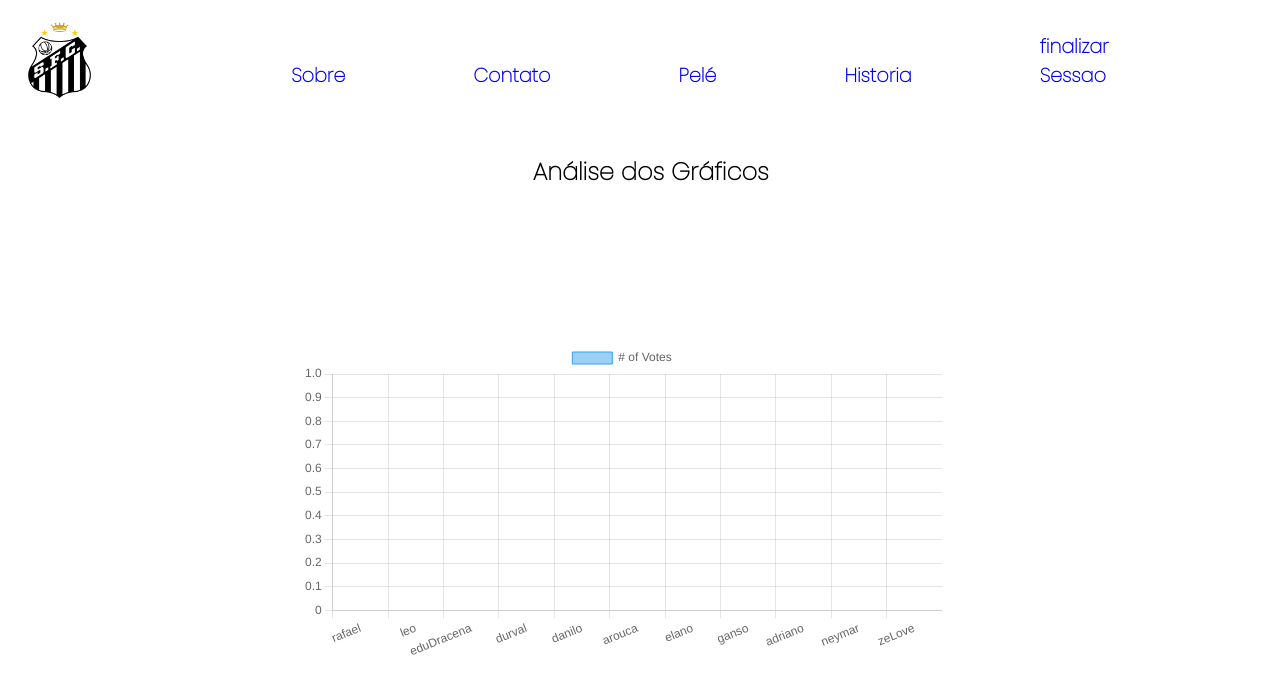
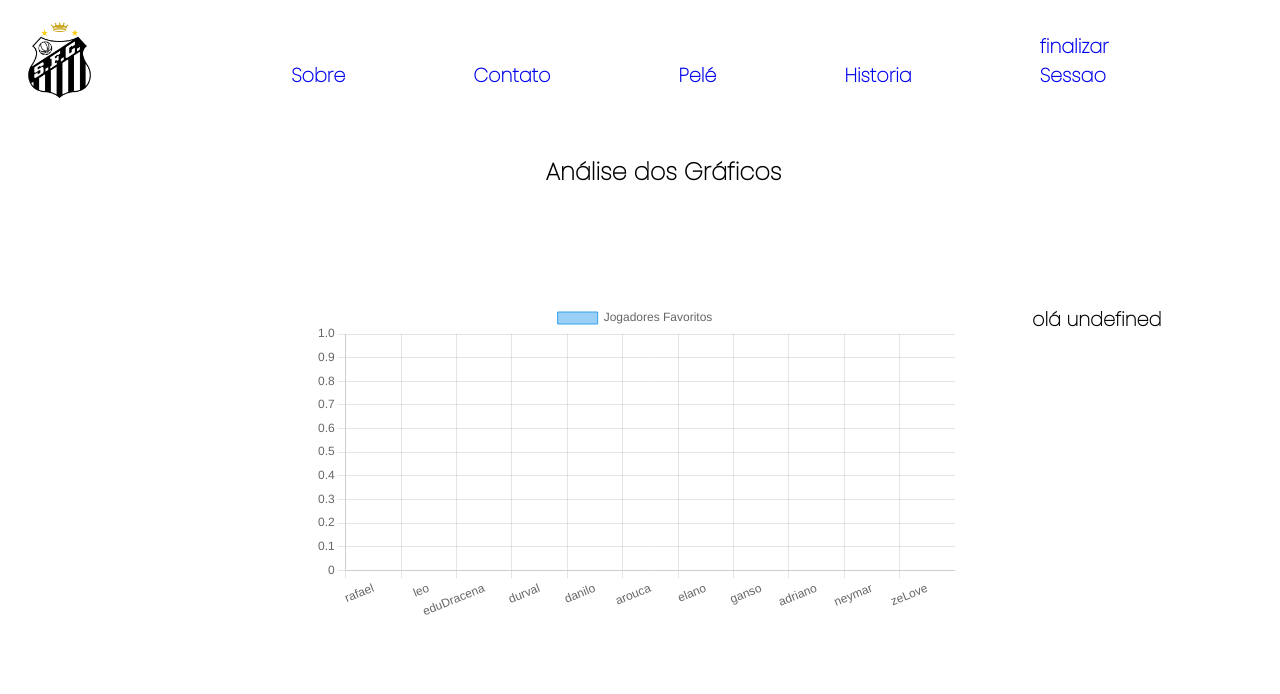
Before and after one commit to NathanCavalcante2004/projeto-individual, a website: page public/dashboard.html in a window 1280 px wide. Drawn offline with nearby package versions, Linux system fonts and the light colour scheme; no server answers.

Commit message:
99% pronto

```diff
--- a/public/css/dash.css
+++ b/public/css/dash.css
@@ -2,6 +2,11 @@
 html{
     font-family: 'Poppins', sans-serif;
     font-weight: 900;
+}
+#nome{
+    font-size:1.5vw;
+    margin-left: 80vw;
+    margin-top:-3vw;
 }
 .container_lista{
     width:80%;
@@ -35,7 +40,7 @@ a{
 
 .content{
     width: 99vw;
-    height:70vh;
+    height:60vh;
     display: flex;
    justify-content: center;
    align-items: center;
@@ -52,11 +57,9 @@ width: 30vw;
     width:6vw;
     margin-top:1vw;
     margin-left:1vw;
-
-
 }
 #sla{
     font-size:1.5vw;
-    margin-top:-35vw;
+    margin-top:-30vw;
     margin-left:5vw;
 }
--- a/public/css/titulo.css
+++ b/public/css/titulo.css
@@ -21,6 +21,7 @@ h1{
 }
 .container_funcional{
     width:100%;
+    height: 80%;
     margin-top:-8vw;
     display:flex;
     flex-direction: column;
@@ -53,7 +54,7 @@ button{
 }
 .container_santos{
     width:6vw;
-    margin-top:1vw;
+    margin-top:-2vw;
 
 
 }
@@ -63,17 +64,17 @@ button{
  justify-content: center;
  width: 100%;
  justify-content: space-between;
- margin-top:-3vw;
-
+ margin-top:2vw;
+ height: 1vh;
 
 }
 #mostrar{
-    margin-top:-6vw;
+    margin-top:-15vw;
 
 }
 .jogadorP{
     color:white;
-    margin-top:6vw;
+    margin-top:15vw;
     margin-left:3vw;
     font-size: 1.8vw;
 
@@ -91,16 +92,16 @@ button{
 
 }
 li{
-    margin-left: 5.3vw;
+    margin-left: 5.6vw;
     margin-top:-2vw;
 }
 #paragrafo{
     font-size:1.5vw;
-    margin-top:3vw;
+    margin-top:-3vw;
     margin-left:4vw;
-
     width:50vw;
 }
+
 
      .user{
         margin-top: 50px;
@@ -125,5 +126,11 @@ margin-top:-0.5vw
 margin-top:2vw;
 margin-left:0.9vw;
 
-
 }
+#nome{
+    color:white;
+    margin-left:46.5vw;
+    font-size:1.5vw;
+    font-weight: 900;
+    font-weight: bold;
+}
--- a/public/dashboard.html
+++ b/public/dashboard.html
@@ -11,10 +11,9 @@
 
 
 
+  <b><div class="div_lista"></b>
   <img  class="container_santos" src="image/Santos_Logo.png">
   <div class="container_pai">
-
-    <div class="div_lista">
 
     <ul class="container_lista">
       <li><a href="sobre.html">Sobre</a></li>
@@ -50,13 +49,14 @@
     <div class="fundoPreto">
 
       <div id="sla"></div>
+      <div id="nome"></div>
     </div>
   </body>
 
 </html>
 
 <script>
-
+  nome.innerHTML= `olá `  +  sessionStorage.NOME_USUARIO;
   function cadastros(){
 fetch("/usuarios/cadastros")
 .then(function(resposta){
@@ -136,7 +136,7 @@ fetch("/usuarios/cadastros")
     data: {
       labels: ['rafael', 'leo', 'eduDracena', 'durval', 'danilo', 'arouca', 'elano', 'ganso', 'adriano', 'neymar', 'zeLove'],
       datasets: [{
-        label: '# of Votes',
+        label: 'Jogadores Favoritos',
         data: [],
         borderWidth: 1
 
```
Also changed, not shown: public/login.html (+3 -1 lines), public/titulo.html (+3 -0 lines), public/css/contato.css (line endings or trailing spaces). Lines whose indentation alone changed are shown as unchanged.
